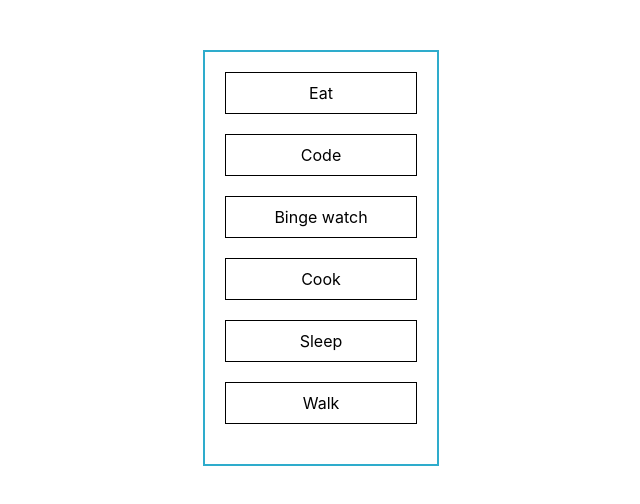
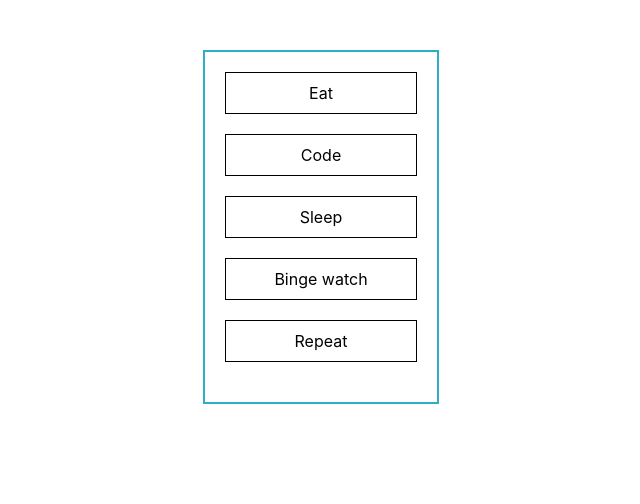
Before and after one commit to Ranjith10/react-dnd, a React (Create React App) app: page / in a window 1280 px wide. Shown: the top 504 px of the page, without its empty margins (319-959 px from the left). Built offline with nearby package versions, Linux system fonts and the light colour scheme.

Commit message:
Added onDragEnd for reordering list

```diff
--- a/src/App.js
+++ b/src/App.js
@@ -1,4 +1,4 @@
-import React from 'react'
+import React, { useState } from 'react'
 
 // import Container from './components/Components'
 // import { DndProvider } from 'react-dnd'
@@ -9,9 +9,24 @@ import {Data} from './Data.js'
 import List from './components/List'
 
 const App = () => {
+    const [data, setData] = useState(Data)
+    const dragEnd = (result) => {
+        const { source, destination, draggableId} = result
 
-    const dragEnd = () => {
-        //TODO handle reorder of list
+        //* return un-modified array if the destination is undefined
+        if(!destination) {
+            return
+        }
+        //* return un-modified array if the sorce and destination is same
+        if( source.droppableId === destination.droppableId && destination.index === source.index) {
+            return
+        }
+        //* Else re-order the array and return
+        console.log({result})
+        let reorderedData = [...data]
+        reorderedData.splice(source.index, 1)
+        reorderedData.splice(destination.index, 0, draggableId)
+        setData(reorderedData)
     }
 
     return (
@@ -20,7 +35,7 @@ const App = () => {
                 <Container />
             </DndProvider> */}
             <DragDropContext onDragEnd = {dragEnd}>
-                <List data = {Data}/>
+                <List data = {data}/>
             </DragDropContext>
         </div>
     )
--- a/src/Data.js
+++ b/src/Data.js
@@ -1,25 +1,2 @@
-export const Data = [
-    {
-        id: 1,
-        todo: 'Eat'
-    },
-    {
-        id: 1,
-        todo: 'Code'
-    },
-    {
-        id: 1,
-        todo: 'Binge watch'
-    },
-    {
-        id: 1,
-        todo: 'Cook'
-    },
-    {
-        id: 1,
-        todo: 'Sleep'
-    },{
-        id: 1,
-        todo: 'Walk'
-    }
+export const Data = ['Eat', 'Code', 'Sleep', 'Binge watch', 'Repeat'
 ]
--- a/src/components/Item.js
+++ b/src/components/Item.js
@@ -6,7 +6,7 @@ import './Item.css'
 const Item = ({index, item}) => {
     return (
         <Draggable
-            draggableId = {item.todo}
+            draggableId = {item}
             index = {index}
         >
             {
@@ -18,7 +18,7 @@ const Item = ({index, item}) => {
                             ref = {provided.innerRef}
                             className = 'item-container'
                         >
-                            {item.todo}
+                            {item}
                         </div>
                     )
                 }
```
